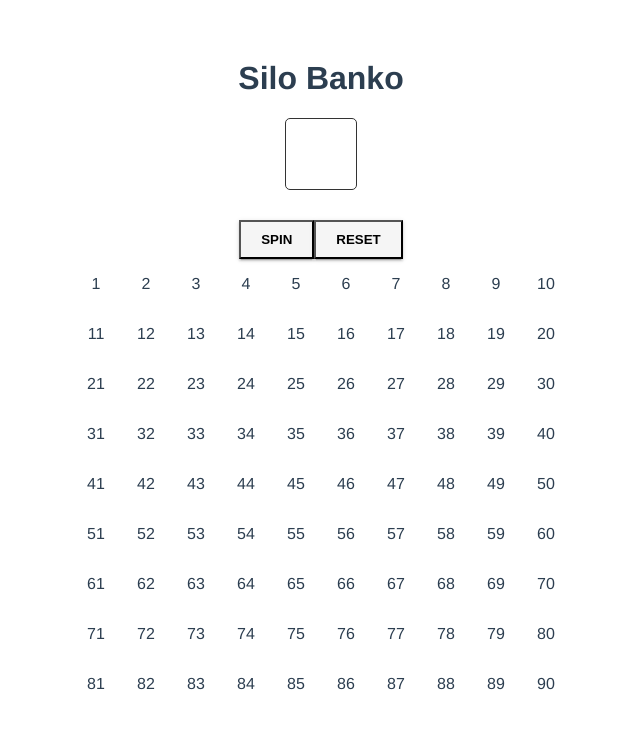
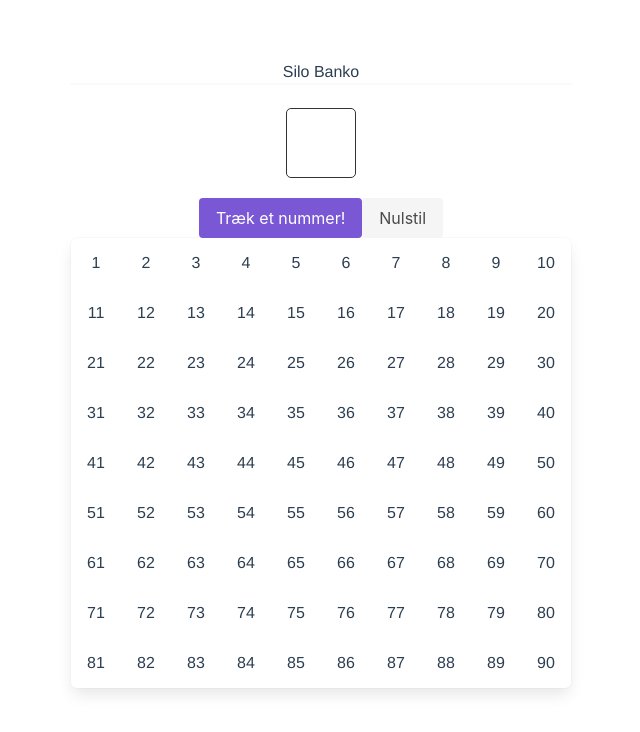
Before and after one commit to milky1210/vue-bingo, a Vue app: page / in a window 1280 px wide. Shown: the top 732 px of the page, without its empty margins (319-959 px from the left). Built offline with nearby package versions, Linux system fonts and the light colour scheme.

Commit message:
Add bulma css framework

```diff
--- a/package.json
+++ b/package.json
@@ -8,6 +8,7 @@
     "lint": "vue-cli-service lint"
   },
   "dependencies": {
+    "buefy": "^0.8.12",
     "core-js": "^3.6.4",
     "vue": "^2.6.11",
     "vuex": "^3.1.2"
@@ -19,14 +20,14 @@
     "@vue/cli-service": "~4.2.0",
     "@vue/eslint-config-standard": "^5.1.0",
     "babel-eslint": "^10.0.3",
-    "eslint": "^6.7.2",
+    "eslint": "^6.8.0",
     "eslint-config-prettier": "^6.10.0",
     "eslint-plugin-import": "^2.20.1",
     "eslint-plugin-node": "^11.0.0",
     "eslint-plugin-prettier": "^3.1.2",
     "eslint-plugin-promise": "^4.2.1",
     "eslint-plugin-standard": "^4.0.0",
-    "eslint-plugin-vue": "^6.1.2",
+    "eslint-plugin-vue": "^6.2.1",
     "vue-template-compiler": "^2.6.11"
   }
 }
--- a/src/components/BingoGame.vue
+++ b/src/components/BingoGame.vue
@@ -2,25 +2,37 @@
   <div id="main-game">
     <header><h1>Silo Banko</h1></header>
     <ul class="panel">
-      <li v-for="n in pickedNumbers" :key="n">{{ n }}</li>
+      <li
+        v-for="n in pickedNumbers"
+        :key="n"
+      >
+        {{ n }}
+      </li>
     </ul>
     <div class="container">
       <div class="bingo_roulette">
-        <p class="bingoNumberDraw">{{ targetNum }}</p>
-        <input
+        <p class="bingoNumberDraw">
+          {{ targetNum }}
+        </p>
+        <b-button
+          type="is-primary"
           :disabled="drawingInProcess"
-          type="button"
-          class="btn"
-          value="SPIN"
           @click="spin"
-        />
-        <input type="button" class="btn" value="RESET" @click="reset" />
+        >
+          Træk et nummer!
+        </b-button>
+        <b-button
+          type="is-light"
+          @click="reset"
+        >
+          Nulstil
+        </b-button>
         <ul class="panel">
           <li
             v-for="num in maxNumbers"
-            :class="[activeClass.white, `number-${num}`]"
             :id="[num]"
             :key="num"
+            :class="[activeClass.white, `number-${num}`]"
           >
             {{ num }}
           </li>
@@ -46,6 +58,9 @@ export default {
       }
     };
   },
+  created() {
+    this.init();
+  },
   methods: {
     init: function() {
       this.numberPool = [...Array(this.maxNumbers).keys()].map(i => ++i);
@@ -58,7 +73,7 @@ export default {
         this.updateNumberPool();
         this.styleNumber();
         this.drawingInProcess = false;
-      }, 1000);
+      }, 3000);
     },
     reset: function() {
       this.targetNum = null;
@@ -101,9 +116,6 @@ export default {
         el.classList.add(this.activeClass.white);
       });
     }
-  },
-  created() {
-    this.init();
   }
 };
 </script>
--- a/src/main.js
+++ b/src/main.js
@@ -1,8 +1,12 @@
 import Vue from 'vue'
 import App from './App.vue'
 import store from './store'
+import Buefy from 'buefy'
+import 'buefy/dist/buefy.css'
 
 Vue.config.productionTip = false
+
+Vue.use(Buefy)
 
 new Vue({
   store,
```
Also changed, not shown: .eslintrc.js (added), 1 other file (tests, documents, lock files or other folders).
